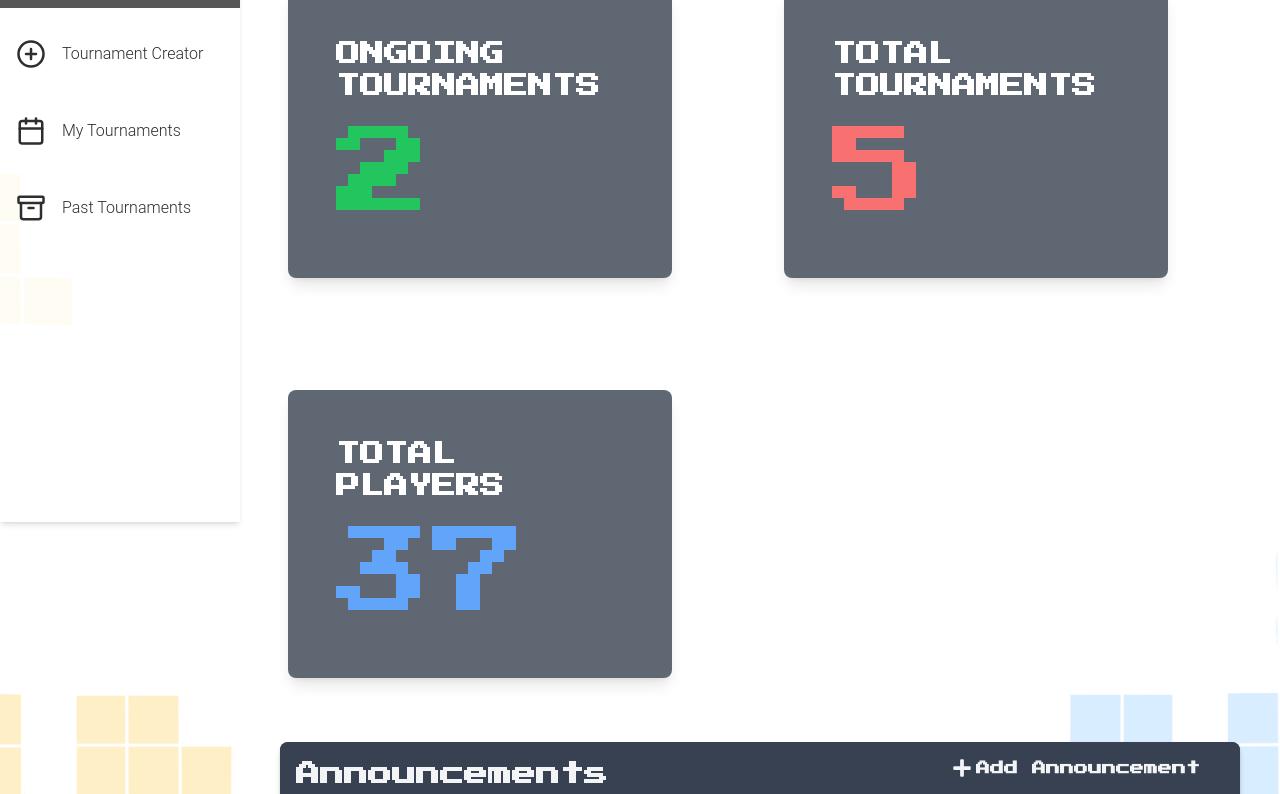
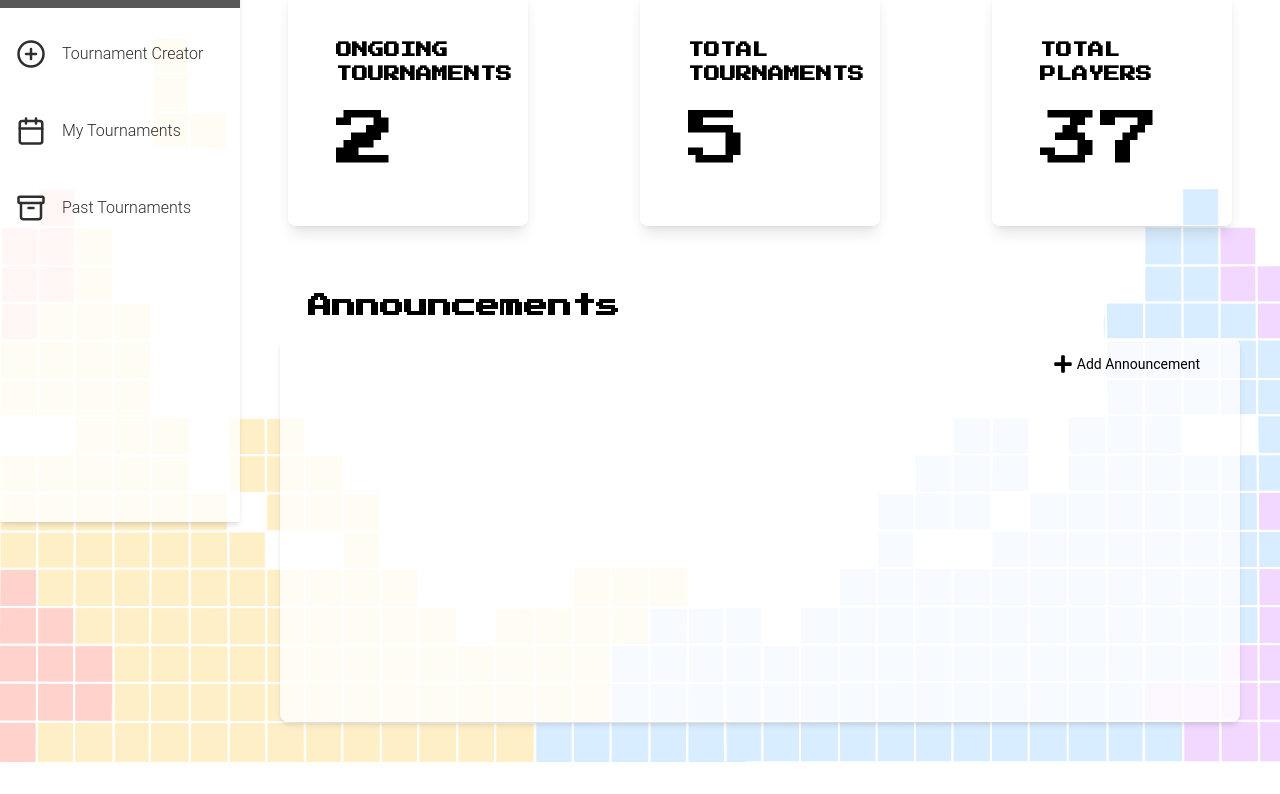
Before and after one commit to elsa-lt/CS203-Project, a React (Create React App) app in the folder frontend/tetra-league-ui/: page /dashboard in a window 1280 px wide. Shown: the part 326-1120 px from the top of the page. After the commit the page ends 1088 px from the top, so only its background shows below. Built offline with nearby package versions, Linux system fonts and the light colour scheme.

Commit message:
admin dashboard cards

```diff
--- a/frontend/tetra-league-ui/src/components/AdminCards.js
+++ b/frontend/tetra-league-ui/src/components/AdminCards.js
@@ -4,26 +4,26 @@ import Card from 'react-bootstrap/Card'; // Import Bootstrap Card component for
 const AdminCards = () => {
   return (
     <div className="flex flex-wrap gap-28 p-6 col-3">
-      <Card className="max-w-sm rounded-lg shadow-lg overflow-hidden bg-gray-700 bg-opacity-80 p-12">
+      <Card className="w-60 rounded-lg shadow-lg overflow-hidden bg-peach bg-opacity-80 p-12">
           <Card.Body>
-            <Card.Title className="text-2xl font-bold text-white mb-6 font-press-start">ONGOING TOURNAMENTS</Card.Title>
-            <Card.Text className="text-green-500 text-8xl mb-2 font-press-start">
+            <Card.Title className="text-1xl font-bold text-black mb-6 font-press-start">ONGOING TOURNAMENTS</Card.Title>
+            <Card.Text className="text-black text-6xl mb-2 font-press-start">
               2
             </Card.Text>
           </Card.Body>
         </Card>
-        <Card className="max-w-sm rounded-lg shadow-lg overflow-hidden bg-gray-700 bg-opacity-80 p-12">
+        <Card className="w-60 rounded-lg shadow-lg overflow-hidden bg-yellow bg-opacity-80 p-12">
           <Card.Body>
-            <Card.Title className="text-2xl font-bold text-white mb-6 font-press-start">TOTAL TOURNAMENTS</Card.Title>
-            <Card.Text className="text-red-400 text-8xl mb-2 font-press-start">
+            <Card.Title className="text-1xl font-bold text-black mb-6 font-press-start justify-center">TOTAL TOURNAMENTS</Card.Title>
+            <Card.Text className="text-black text-6xl mb-2 font-press-start">
               5
             </Card.Text>
           </Card.Body>
         </Card>
-        <Card className="max-w-sm rounded-lg shadow-lg overflow-hidden bg-gray-700 bg-opacity-80 p-12">
+        <Card className="w-60 rounded-lg shadow-lg overflow-hidden bg-skyblue bg-opacity-80 p-12">
           <Card.Body>
-            <Card.Title className="text-2xl font-bold text-white mb-6 font-press-start">TOTAL PLAYERS</Card.Title>
-            <Card.Text className="text-blue-400 text-8xl mb-2 font-press-start">
+            <Card.Title className="text-1xl font-bold text-black mb-6 font-press-start">TOTAL PLAYERS</Card.Title>
+            <Card.Text className="text-black text-6xl mb-2 font-press-start">
               37
             </Card.Text>
           </Card.Body>
--- a/frontend/tetra-league-ui/src/components/AdminCardsAnnouncements.js
+++ b/frontend/tetra-league-ui/src/components/AdminCardsAnnouncements.js
@@ -12,20 +12,21 @@ const AdminCardsAnnouncements = () => {
 
   return (
     <div className="p-4">
-      <div className="relative bg-gray-700 bg-opacity-80 p-10 rounded-lg shadow-md h-96">
-        <div className="absolute top-0 left-0 w-full bg-gray-700 p-4 rounded-t-lg shadow-md z-10">
-          <h2 className="text-2xl text-gray-100 font-bold mb-4 font-press-start">
-            Announcements
+      <h2 className="text-2xl text-black font-bold mb-4 font-press-start ml-7">
+      Announcements </h2>
+      <div className="relative bg-white bg-opacity-80 p-10 rounded-lg shadow-md h-96">
+
+
             <button
               onClick={() => setIsModalOpen(true)}
-              className="absolute top-4 right-10 text-gray-100 hover:text-yellow-400 flex items-center space-x-1"
+              className="absolute top-4 right-10 text-black hover:text-yellow-400 flex items-center space-x-1"
               aria-label="Add Announcement"
             >
               <FaPlus className="text-xl" />
               <span className="text-sm">Add Announcement</span>
             </button>
-          </h2>
-        </div>
+
+
         <AnnouncementModal
           isOpen={isModalOpen}
           onClose={() => setIsModalOpen(false)}
```
